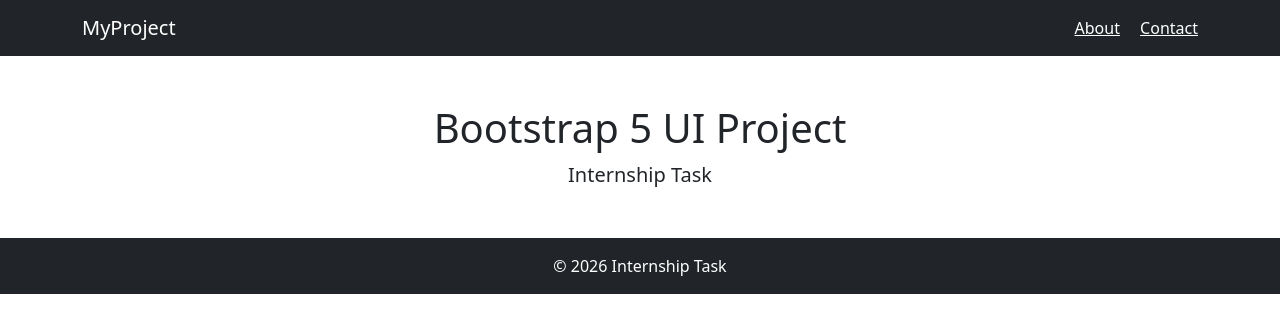
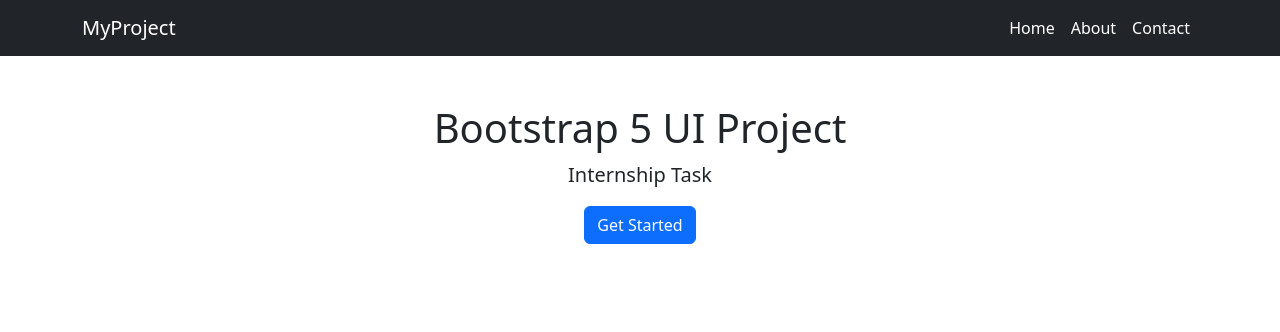
Before and after one commit to nagaveni0822/bootstrap-ui-task, a plain HTML site: page index.html in a window 1280 px wide. Drawn offline with nearby package versions, Linux system fonts and the light colour scheme.

Commit message:
Add files via upload

```diff
--- a/index.html
+++ b/index.html
@@ -2,17 +2,19 @@
 <html lang="en">
 <head>
   <meta charset="UTF-8">
+  <meta name="viewport" content="width=device-width, initial-scale=1.0">
   <title>Bootstrap UI Task</title>
   <link href="https://cdn.jsdelivr.net/npm/bootstrap@5.3.2/dist/css/bootstrap.min.css" rel="stylesheet">
 </head>
 <body>
 
-<nav class="navbar navbar-dark bg-dark">
+  <nav class="navbar navbar-expand-lg navbar-dark bg-dark">
     <div class="container">
-    <a class="navbar-brand" href="index.html">MyProject</a>
-    <div>
-      <a class="text-white me-3" href="about.html">About</a>
-      <a class="text-white" href="contact.html">Contact</a>
+      <a class="navbar-brand" href="#">MyProject</a>
+      <div class="navbar-nav ms-auto">
+        <a class="nav-link text-white" href="#">Home</a>
+        <a class="nav-link text-white" href="#">About</a>
+        <a class="nav-link text-white" href="#">Contact</a>
       </div>
     </div>
   </nav>
@@ -20,11 +22,8 @@
   <div class="container text-center mt-5">
     <h1>Bootstrap 5 UI Project</h1>
     <p class="lead">Internship Task</p>
+    <button class="btn btn-primary">Get Started</button>
   </div>
-
-<footer class="bg-dark text-white text-center p-3 mt-5">
-  © 2026 Internship Task
-</footer>
 
 </body>
 </html>
```
Lines whose indentation alone changed are shown as unchanged.
